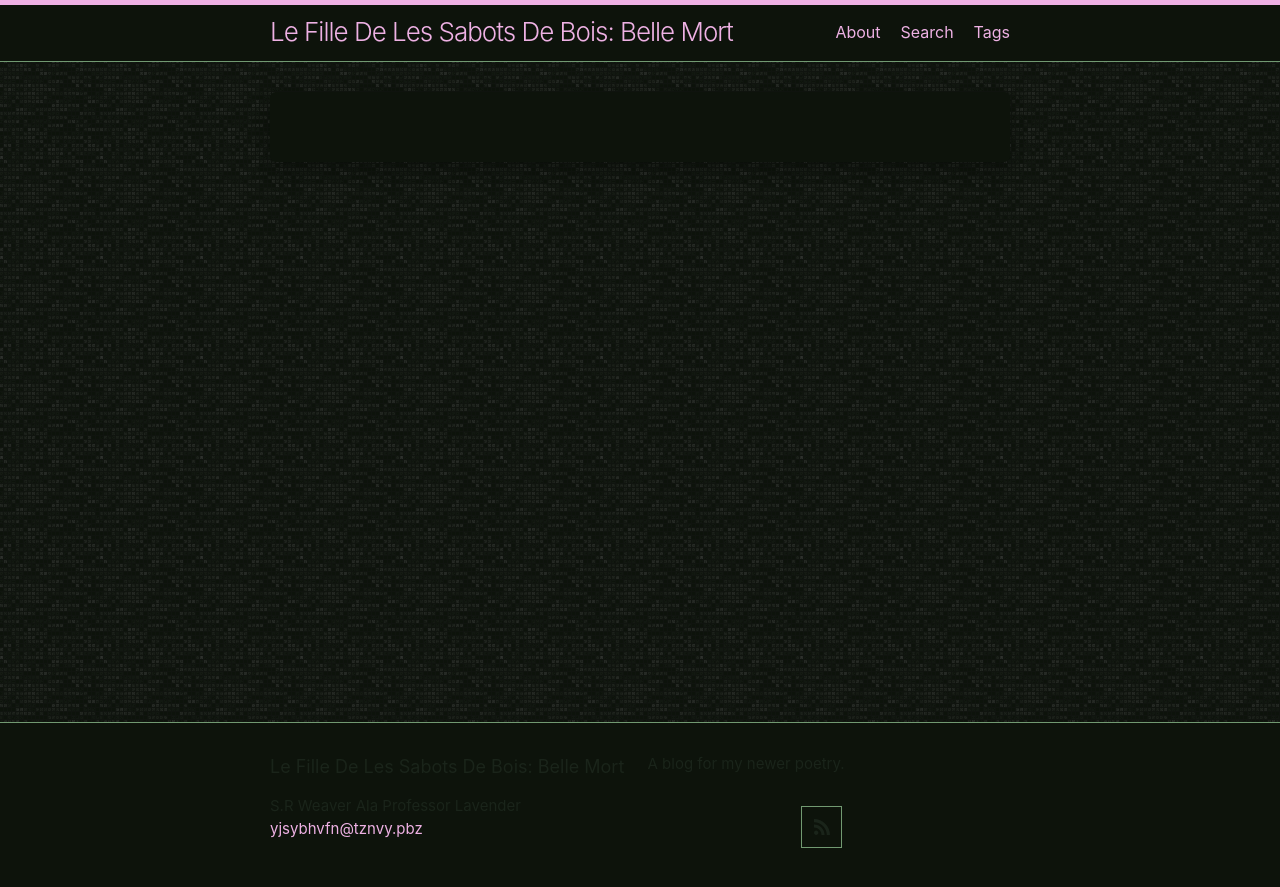
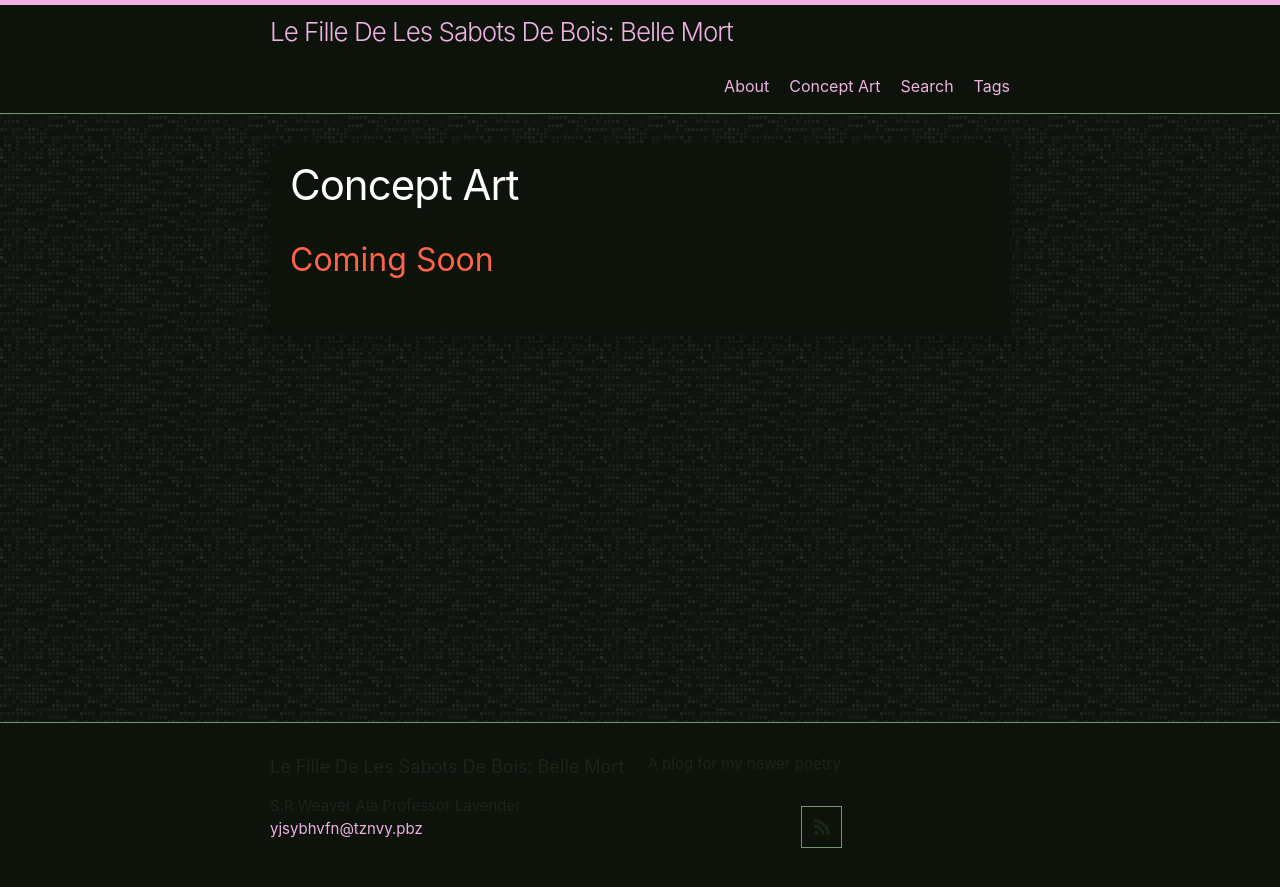
Before and after one commit to LWFlouisa/SidePoetry, a Jekyll site: the page built from extra.md, in a window 1280 px wide. Shown: the top 887 px of the page. Built offline with Jekyll 4.4.1, drawn with Linux system fonts in a browser that asks for light colours; our own code applies the rules of GitHub Pages for plain Markdown files; comment, search, counter and statistics services are not loaded.

Commit message:
Update extra.md

```diff
--- a/extra.md
+++ b/extra.md
@@ -1,2 +1,5 @@
 ---
+layout: page
+title: "Concept Art"
 ---
+## Coming Soon
```
